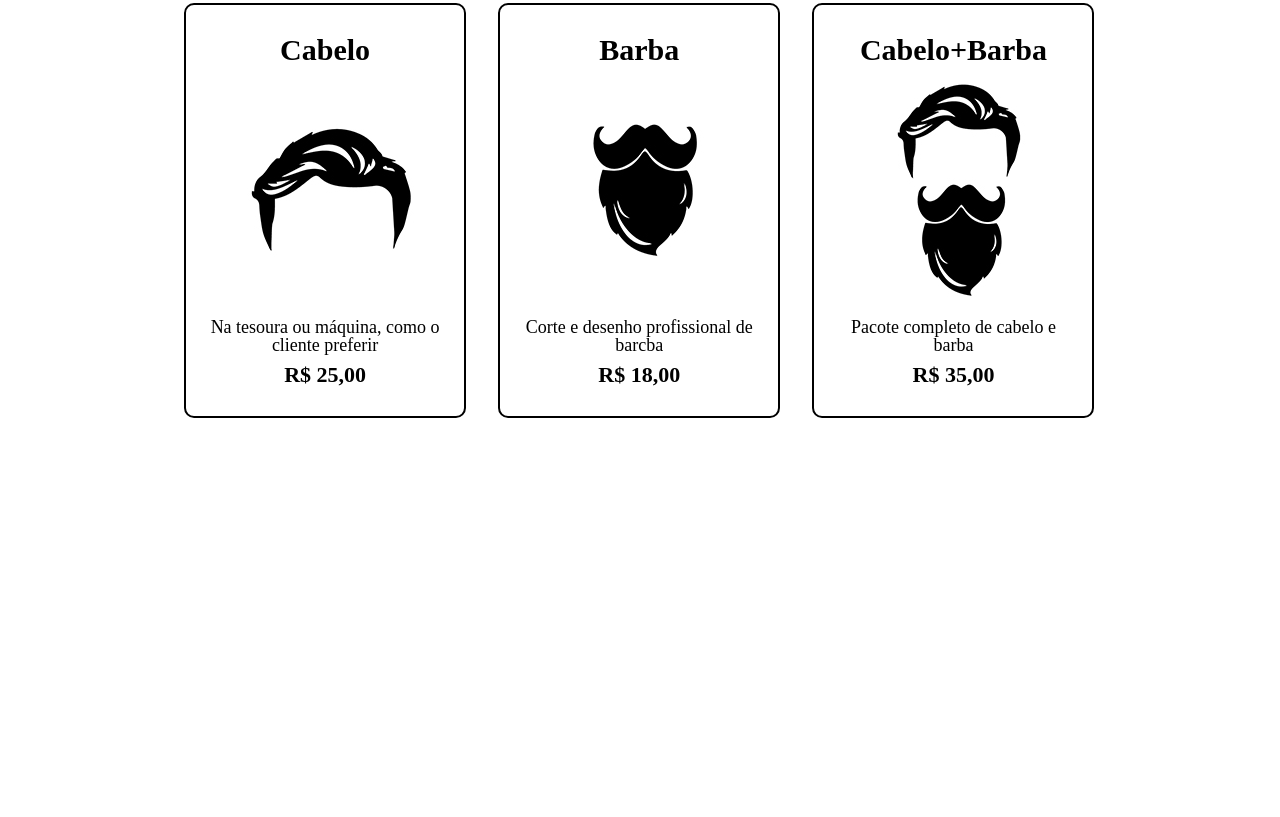
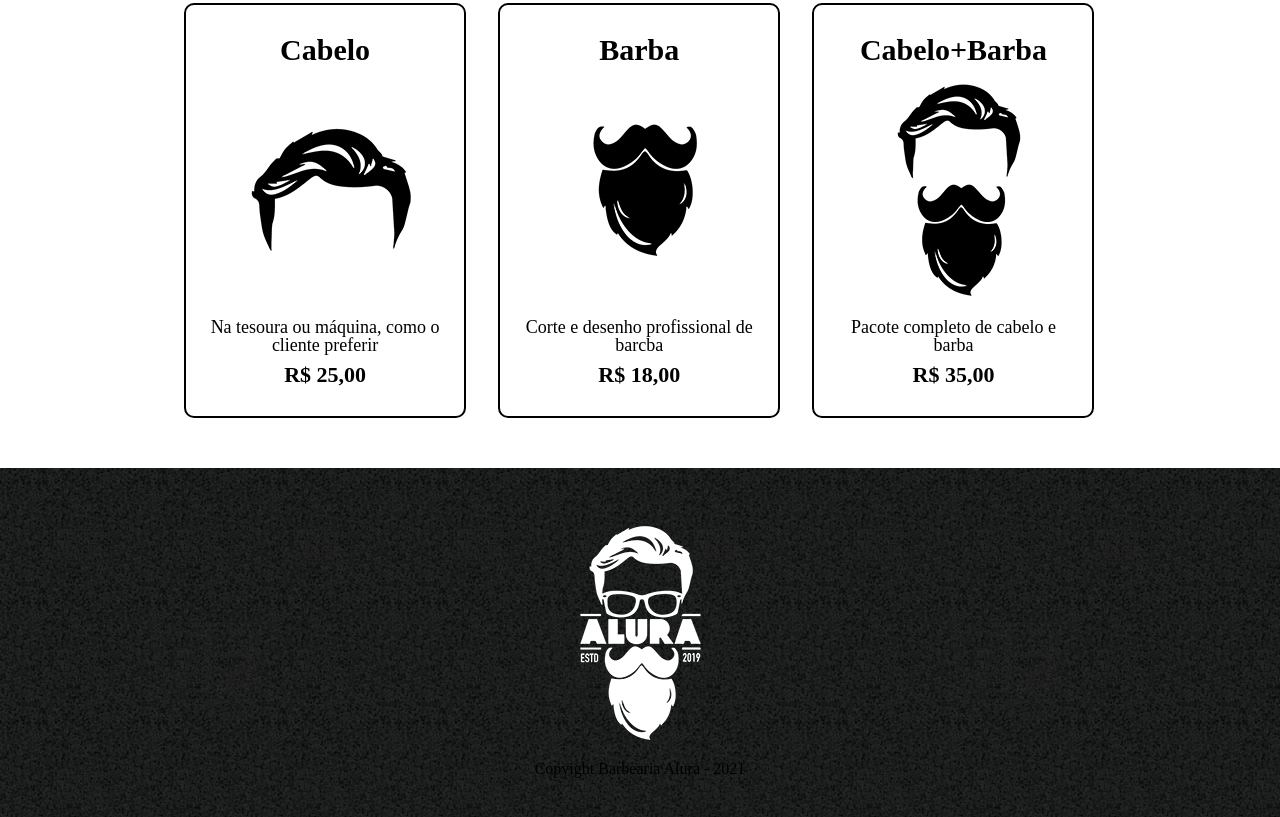
Before and after one commit to ezequiasmoreira/barbearia-alura, a plain HTML site: page produtos.html in a window 1280 px wide. Shown: the part 340-1157 px from the top of the page. Before the commit the page ends 808 px from the top, so only its background shows below. Drawn offline with Linux system fonts and the light colour scheme.

Commit message:
Criado rodape do produto

```diff
--- a/produtos.css
+++ b/produtos.css
@@ -75,3 +75,9 @@ nav a:hover {
     font-weight: bold;
     margin: 10px 0 0;
 }
+
+footer {
+    text-align: center;
+    background: url("bg.jpg");
+    padding: 40px 0;
+}
--- a/produtos.html
+++ b/produtos.html
@@ -43,5 +43,10 @@
                 </li>
             </ul>
         </main>
+
+        <footer>
+            <img src="logo-branco.png">
+            <p>Copyight Barbearia Alura - 2021</p>
+        </footer>
     </body>
 </html>
```
